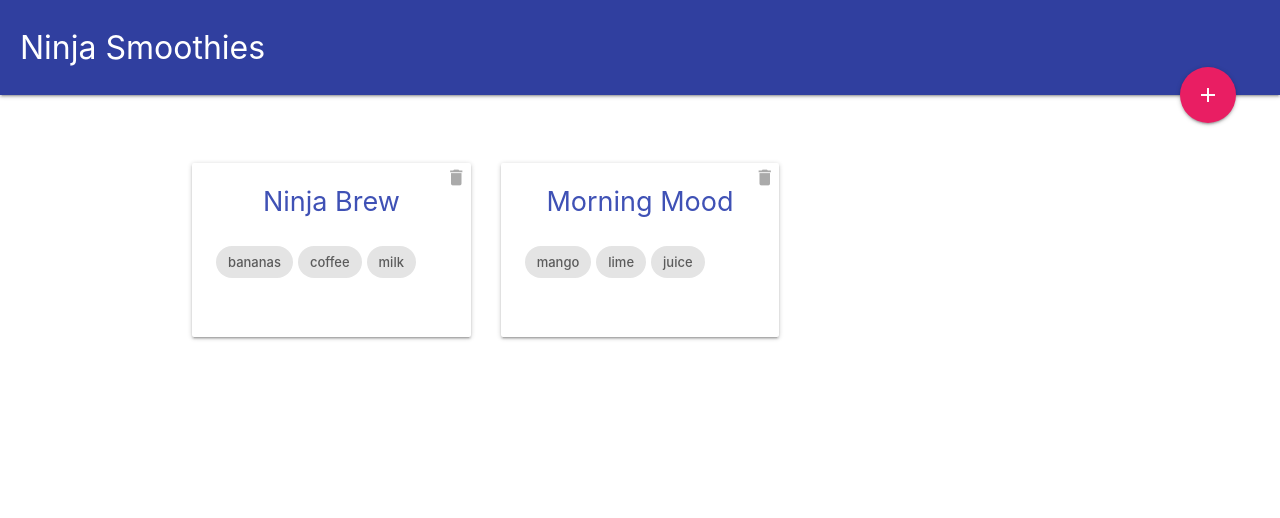
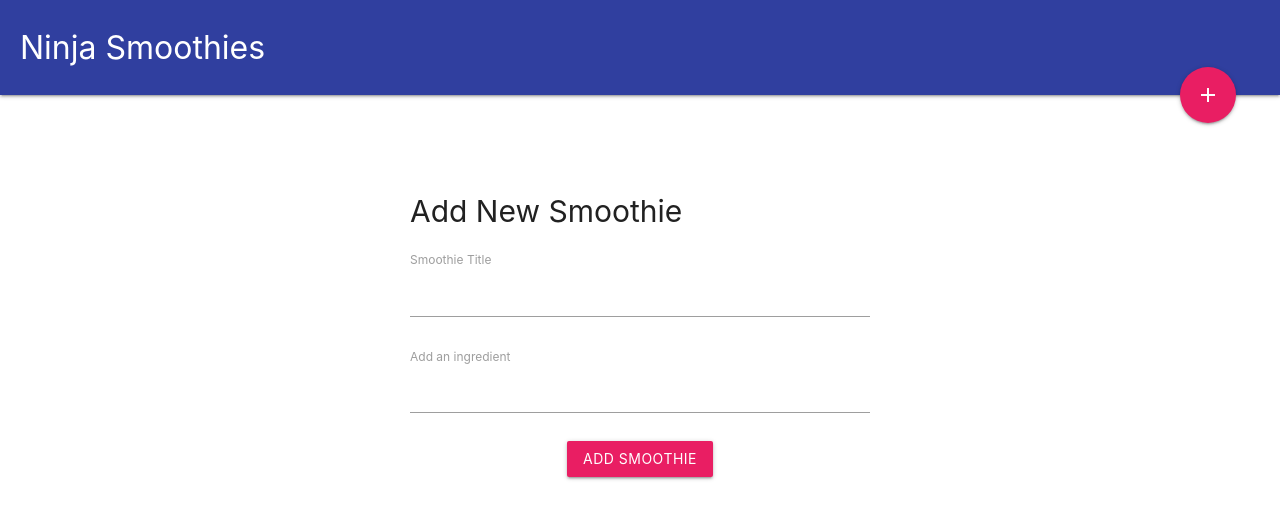
Before and after one commit to rhladchenko/VuePlus300, a Vue app in the folder ninja-smoothies/: page /add-smoothie in a window 1280 px wide. Shown: the top 518 px of the page. Built offline with nearby package versions, Linux system fonts and the light colour scheme.

Commit message:
Update ninja-smoothies

```diff
--- a/ninja-smoothies/package.json
+++ b/ninja-smoothies/package.json
@@ -10,6 +10,7 @@
     "build": "node build/build.js"
   },
   "dependencies": {
+    "firebase": "^7.14.3",
     "vue": "^2.5.2",
     "vue-router": "^3.0.1"
   },
--- /dev/null
+++ b/ninja-smoothies/src/components/AddSmoothie.vue
@@ -0,0 +1,53 @@
+<template>
+  <div class="add-smoothie container">
+    <h2>Add New Smoothie</h2>
+    <form @submit.prevent="AddSmoothie">
+      <div class="field title">
+        <label for="title">Smoothie Title</label>
+        <input type="text" name="title" v-model="title">
+      </div>
+      <div class="field add-ingredient">
+          <label for="add-ingredient">Add an ingredient</label>
+          <input type="text" name="add-ingredient">
+      </div>
+      <div class="field center-align">
+          <button class="btn pink">Add Smoothie</button>
+      </div>
+    </form>
+  </div>
+</template>
+
+<script>
+export default {
+  name: "AddSmoothie",
+  data() {
+    return {
+        title: null,
+        ingredient: null
+    };
+  },
+  methods: {
+      AddSmoothie() {
+          console.log(this.title);
+
+      }
+  },
+};
+</script>
+
+<style>
+.add-smoothie {
+    margin-top: 60px;
+    padding: 20px;
+    max-width: 500px;
+}
+
+.add-smoothie h2 {
+    font-size: 2em;
+    margin: 20px auto;
+}
+
+.add-smoothie .field {
+    margin: 20px auto;
+}
+</style>
--- a/ninja-smoothies/src/components/Index.vue
+++ b/ninja-smoothies/src/components/Index.vue
@@ -2,10 +2,12 @@
   <div class="index container">
     <div class="card" v-for="smoothie in smoothies" :key="smoothie.id">
       <div class="card-content">
-                <i class="material-icons delete" @click='deleteSmoothie(smoothie.id)'>delete</i>
+        <i class="material-icons delete" @click="deleteSmoothie(smoothie.id)">delete</i>
         <h2 class="indigo-text">{{smoothie.title}}</h2>
         <ul class="ingredients">
-                    <li v-for="(ingredient, index) in smoothie.ingredients" :key="index"><span class="chip">{{ingredient}}</span></li>
+          <li v-for="(ingredient, index) in smoothie.ingredients" :key="index">
+            <span class="chip">{{ingredient}}</span>
+          </li>
         </ul>
       </div>
     </div>
@@ -13,25 +15,40 @@
 </template>
 
 <script>
+import db from "@/firebase/init";
+
 export default {
-    name: 'Index',
+  name: "Index",
   data() {
     return {
-            smoothies: [
-                {title: 'Ninja Brew', slug: 'ninja-brew', ingredients: ['bananas', 'coffee', 'milk'], id: '1'},
-                {title: 'Morning Mood', slug: 'morning-mood', ingredients: ['mango', 'lime', 'juice'], id: '2'}
-            ]
-        }
+      smoothies: []
+    };
   },
 
   methods: {
-        deleteSmoothie(id){
+    deleteSmoothie(id) {
+      db.collection("smoothies")
+        .doc(id)
+        .delete()
+        .then(() => {
           this.smoothies = this.smoothies.filter(smoothie => {
             return smoothie.id != id;
           });
+        });
     }
   },
+  created() {
+    db.collection("smoothies")
+      .get()
+      .then(snapshot => {
+        snapshot.forEach(doc => {
+          let smoothie = doc.data();
+          smoothie.id = doc.id;
+          this.smoothies.push(smoothie);
+        });
+      });
   }
+};
 </script>
 
 <style>
@@ -62,6 +79,6 @@ export default {
   right: 4px;
   cursor: pointer;
   font-size: 1.4em;
-    color: #aaa
+  color: #aaa;
 }
 </style>
--- a/ninja-smoothies/src/components/Navbar.vue
+++ b/ninja-smoothies/src/components/Navbar.vue
@@ -2,11 +2,11 @@
   <div class="navbar">
     <nav class="nav-extended indigo darken-2">
       <div class="nav-content">
-        <router-link to>
+        <router-link :to="{name: 'Index'}">
           <span class="nav-title">Ninja Smoothies</span>
         </router-link>
         <a href class="btn-floating btn-large halfway-fab pink">
-          <router-link to>
+          <router-link :to="{name: 'AddSmoothie'}">
             <i class="material-icons">add</i>
           </router-link>
         </a>
@@ -20,7 +20,8 @@ export default {
   name: 'Navbar',
   data() {
     return {};
-  }
+  },
+
 };
 </script>
 
--- /dev/null
+++ b/ninja-smoothies/src/firebase/init.js
@@ -0,0 +1,16 @@
+import firebase from 'firebase'
+import firestore from 'firebase/firestore'
+var firebaseConfig = {
+    apiKey: "AIzaSyCA4SvhCWCgwDCdPBNO1TSYFo-mo4DJOds",
+    authDomain: "vueplus300.firebaseapp.com",
+    databaseURL: "https://vueplus300.firebaseio.com",
+    projectId: "vueplus300",
+    storageBucket: "vueplus300.appspot.com",
+    messagingSenderId: "405103884738",
+    appId: "1:405103884738:web:76250fba1832e53c827e5b"
+  };
+  // Initialize Firebase
+  const firebaseApp = firebase.initializeApp(firebaseConfig);
+//   firebaseApp.firestore().settings({timestampsInSnapshots: true})
+
+  export default firebaseApp.firestore()
--- a/ninja-smoothies/src/router/index.js
+++ b/ninja-smoothies/src/router/index.js
@@ -1,17 +1,23 @@
 import Vue from 'vue'
 import Router from 'vue-router'
 import Index from '@/components/Index'
+import AddSmoothie from '@/components/AddSmoothie'
 
 
 Vue.use(Router)
 
 export default new Router({
+  mode: 'history',
   routes: [
     {
       path: '/',
       name: 'Index',
       component: Index
-
+    },
+    {
+      path: '/add-smoothie',
+      name: 'AddSmoothie',
+      component: AddSmoothie
     }
   ]
 })
```
Also changed, not shown: ninja-smoothies/src/assets/logo.png (deleted), 1 other file (tests, documents, lock files or other folders). Lines whose indentation alone changed are shown as unchanged.
